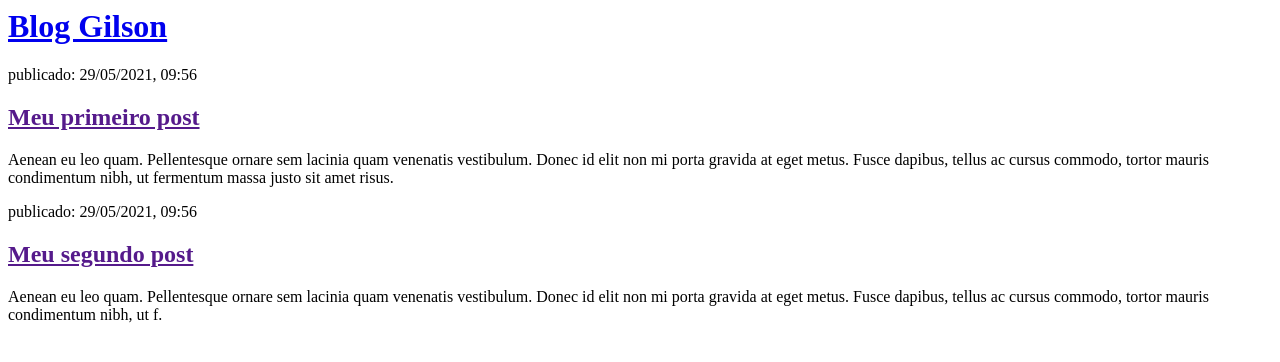
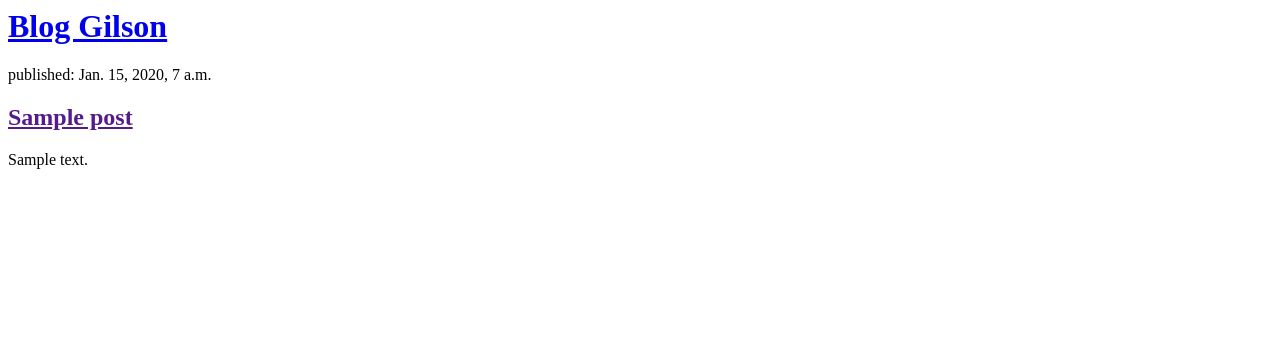
Before and after one commit to gilnmaia/my-first-blog, a Django app: page / in a window 1280 px wide. Shown: the top 362 px of the page. Run offline with Django 3.2, Linux system fonts and the light colour scheme; tables that the repository leaves empty hold one stand-in row (values such as "Sample post").

Commit message:
Templates modificados para mostrar posts do banco de dados

```diff
--- a/blog/templates/blog/post_list.html
+++ b/blog/templates/blog/post_list.html
@@ -7,17 +7,13 @@
             <h1><a href='/'>Blog Gilson</a></h1>
         </div>
 
-        <div>
-            <p>publicado: 29/05/2021, 09:56</p>
-            <h2><a href = "">Meu primeiro post</a></h2>
-            <p>Aenean eu leo quam. Pellentesque ornare sem lacinia quam venenatis vestibulum. Donec id elit non mi porta gravida at eget metus. Fusce dapibus, tellus ac cursus commodo, tortor mauris condimentum nibh, ut fermentum massa justo sit amet risus.</p>
-        </div>
-
-        <div>
-            <p>publicado: 29/05/2021, 09:56</p>
-            <h2><a href = "">Meu segundo post</a></h2>
-            <p>Aenean eu leo quam. Pellentesque ornare sem lacinia quam venenatis vestibulum. Donec id elit non mi porta gravida at eget metus. Fusce dapibus, tellus ac cursus commodo, tortor mauris condimentum nibh, ut f.</p>
-        </div>
+        {% for post in posts %}
+            <div>
+                <p>published: {{post.published_date}}</p>
+                <h2><a href="">{{post.title}}</a></h2>
+                <p>{{ post.text|linebreaksbr }}</p>
+            </div>
+        {% endfor %}
 
     </body>
 </html>
--- a/blog/views.py
+++ b/blog/views.py
@@ -1,4 +1,7 @@
 from django.shortcuts import render
+from django.utils import timezone
+from .models import Post
 
 def post_list(request):
-    return render(request,'blog/post_list.html',{})
+    posts = Post.objects.filter(published_date__lte=timezone.now()).order_by('published_date')
+    return render(request,'blog/post_list.html',{'posts':posts})
```
